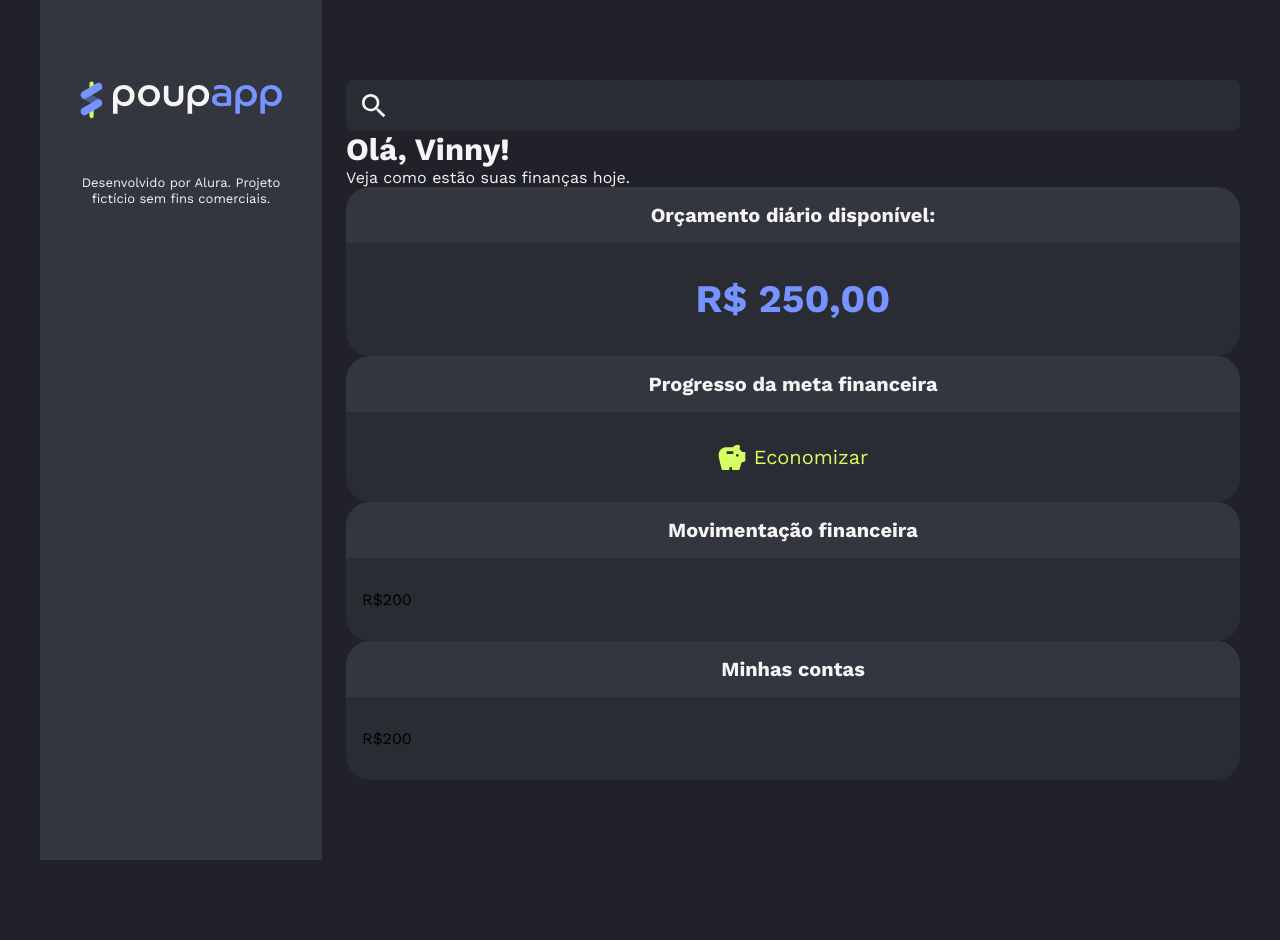
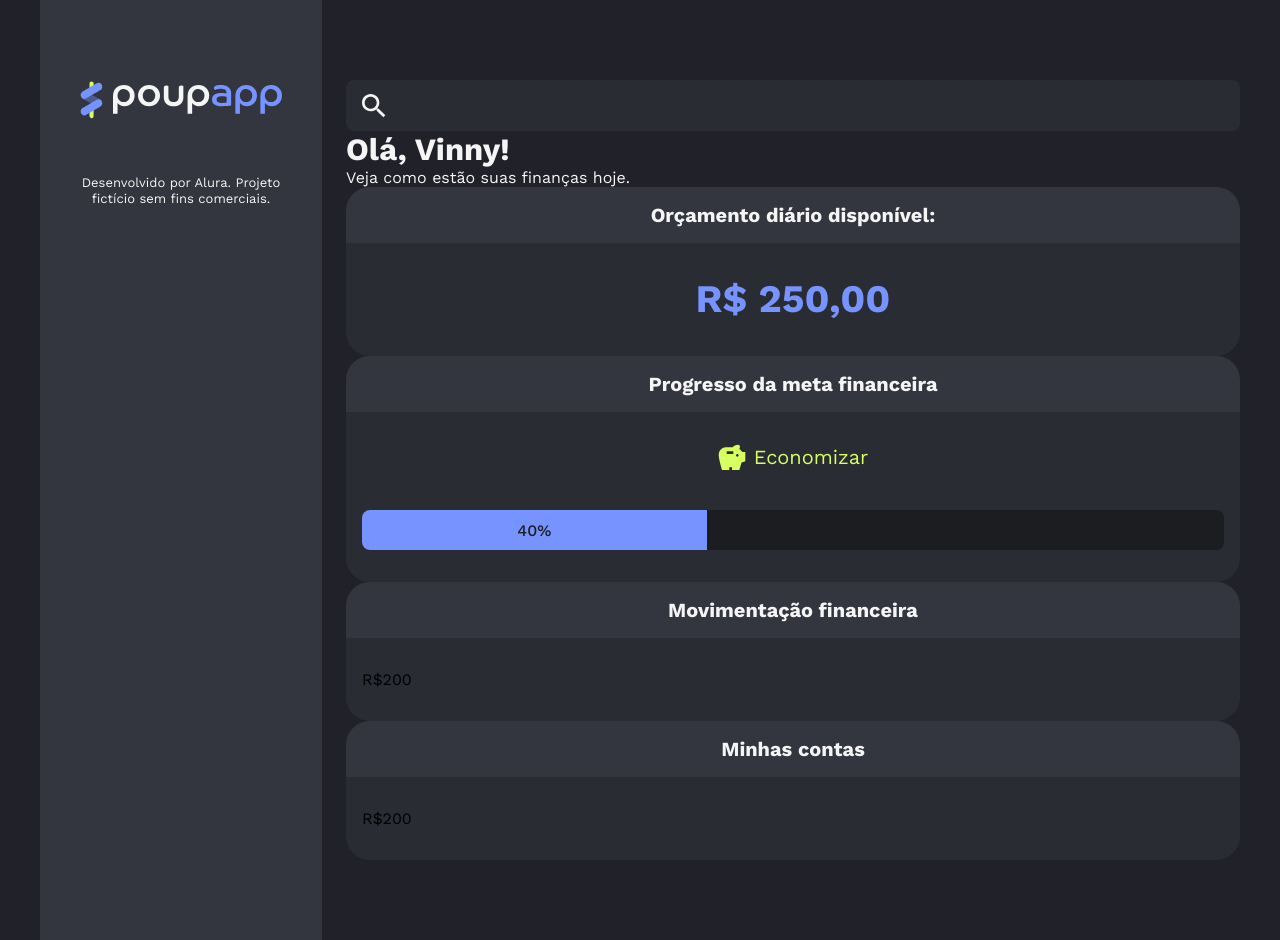
Before and after one commit to robsonsoaresid/poupapp, a React (Vite) app: page / in a window 1280 px wide. Before the commit the page ends 860 px from the top, so only its background shows below. Built offline with nearby package versions, Linux system fonts and the light colour scheme.

Commit message:
Cria barra de progresso

```diff
--- a/src/Components/DailyBudget/index.jsx
+++ b/src/Components/DailyBudget/index.jsx
@@ -1,7 +1,7 @@
 import styles from './dailybudget.module.css'
 
 const formater = new Intl.NumberFormat('pt-BR', { style: 'currency', currency: 'BRL' })
-
+          // Orçamento Diário
 export const DailyBudget = ({value}) => {
     return(
         <p className={styles.dailybudget}>
--- /dev/null
+++ b/src/Components/ProgressBar/index.jsx
@@ -0,0 +1,17 @@
+import styles from "./progressbar.module.css";
+          // barra de progesso
+export const ProgressBar = ({ percent }) => {
+  return (
+    <div className={styles.warppent}>
+      <div
+      className={styles.filled}
+      style={{
+        width:`${percent}%`
+      }}
+    >
+        {percent}%
+
+      </div>
+    </div>
+  );
+};
--- /dev/null
+++ b/src/Components/ProgressBar/progressbar.module.css
@@ -0,0 +1,20 @@
+.warppent {
+    width: 100%;
+    background-color: var(--neutral-darker);
+    border-radius: 8px;
+    height: 40px;
+    overflow: hidden;
+
+}
+
+.filled {
+    background-color: var(--primary-highlight);
+    height: 100%;
+    display: flex;
+    align-items: center;
+    justify-content: center;
+    color: var(--neutral-darker);
+    font-weight: 500;
+    font-size: 16px;
+    line-height: 120%;
+}
--- a/src/Components/SavingsStatus/index.jsx
+++ b/src/Components/SavingsStatus/index.jsx
@@ -1,12 +1,14 @@
 import { IconSavings } from '../icons'
+import { ProgressBar } from '../ProgressBar'
 import styles from './savingsstatus.module.css'
-
+            // status da poupança
 export const SavingsStatus = ({percent}) => {
     return (
         <div className={styles.container}>
             <p>
                 <IconSavings /> Economizar
             </p>
+            <ProgressBar percent={percent} />
         </div>
     )
 }
--- a/src/Components/SearchInput/index.jsx
+++ b/src/Components/SearchInput/index.jsx
@@ -1,6 +1,6 @@
 import { IconSearch } from '../icons'
 import styles from './searchinput.module.css'
-
+          // Campo de Pesquisa
 export const SearchInput = (props) => {
     return (
         <div className={styles.container}>
```
